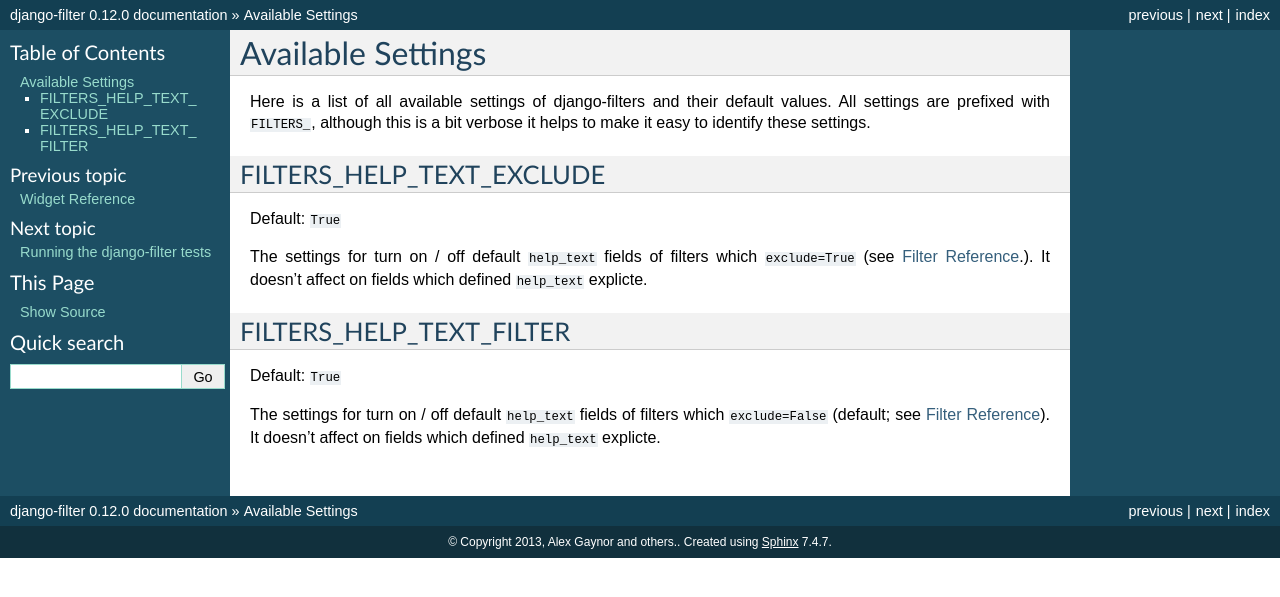
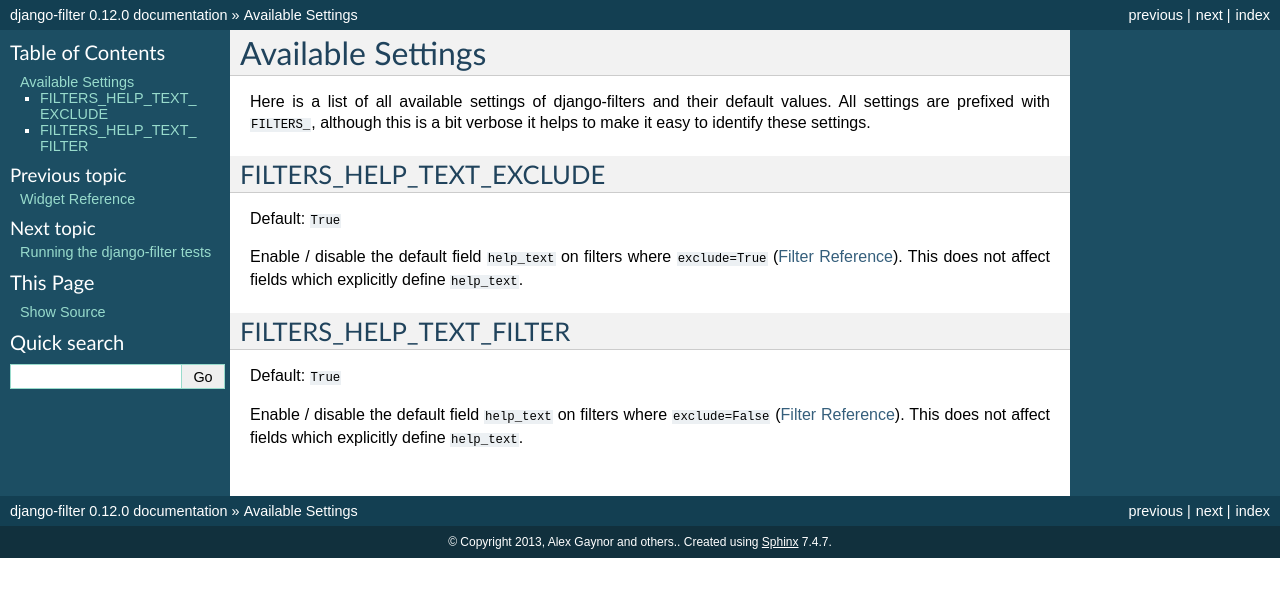
Before and after one commit to carltongibson/django-filter, a Sphinx documentation site: the page built from docs/ref/settings.txt, in a window 1280 px wide. Shown: the top 597 px of the page. Built offline with Sphinx 7.4.7, drawn with Linux system fonts in a browser that asks for light colours.

Commit message:
Update settings docs language

```diff
--- a/docs/ref/settings.txt
+++ b/docs/ref/settings.txt
@@ -14,11 +14,11 @@ FILTERS_HELP_TEXT_EXCLUDE
 
 Default: ``True``
 
-The settings for turn on / off default ``help_text`` fields of filters which ``exclude=True`` (see :doc:`/ref/filters`.). It doesn't affect on fields which defined ``help_text`` explicte.
+Enable / disable the default field ``help_text`` on filters where ``exclude=True`` (:doc:`/ref/filters`). This does not affect fields which explicitly define ``help_text``.
 
 FILTERS_HELP_TEXT_FILTER
 ------------------------
 
 Default: ``True``
 
-The settings for turn on / off default ``help_text`` fields of filters which ``exclude=False`` (default; see :doc:`/ref/filters`). It doesn't affect on fields which defined ``help_text`` explicte.
+Enable / disable the default field ``help_text`` on filters where ``exclude=False`` (:doc:`/ref/filters`). This does not affect fields which explicitly define ``help_text``.
```
